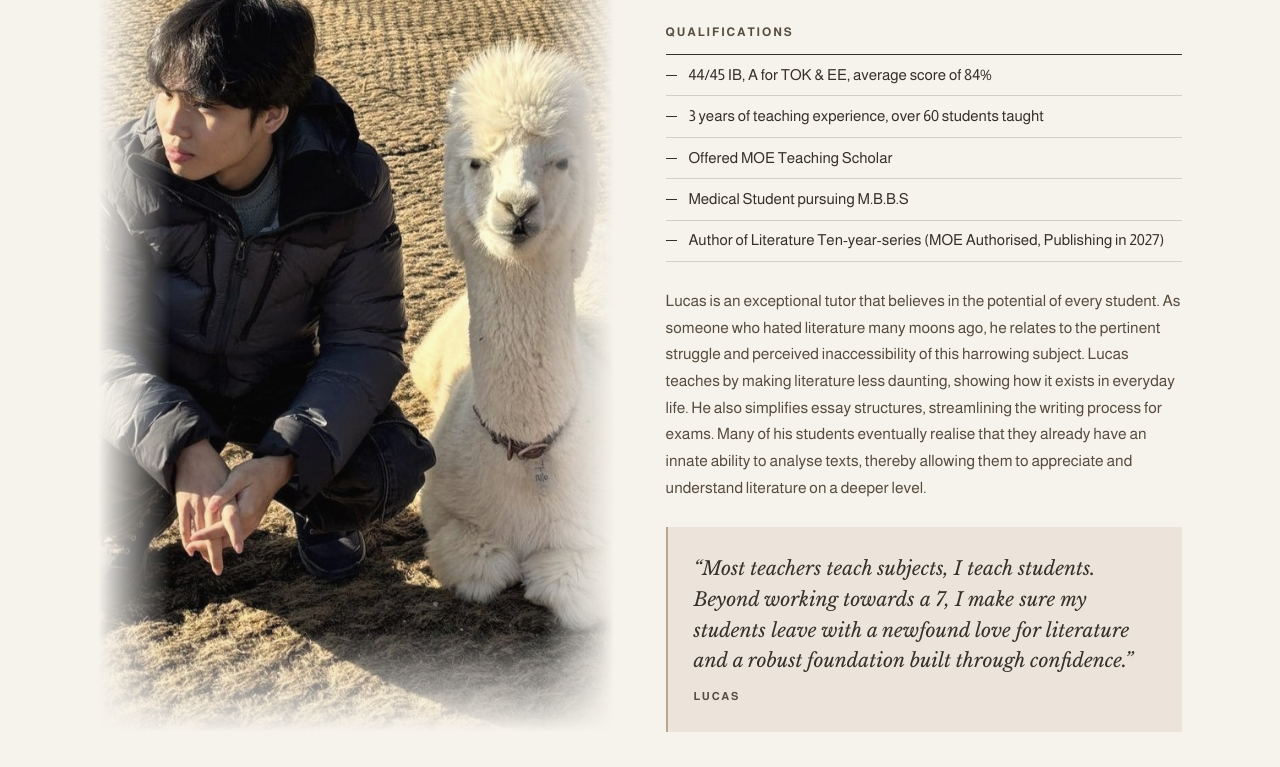
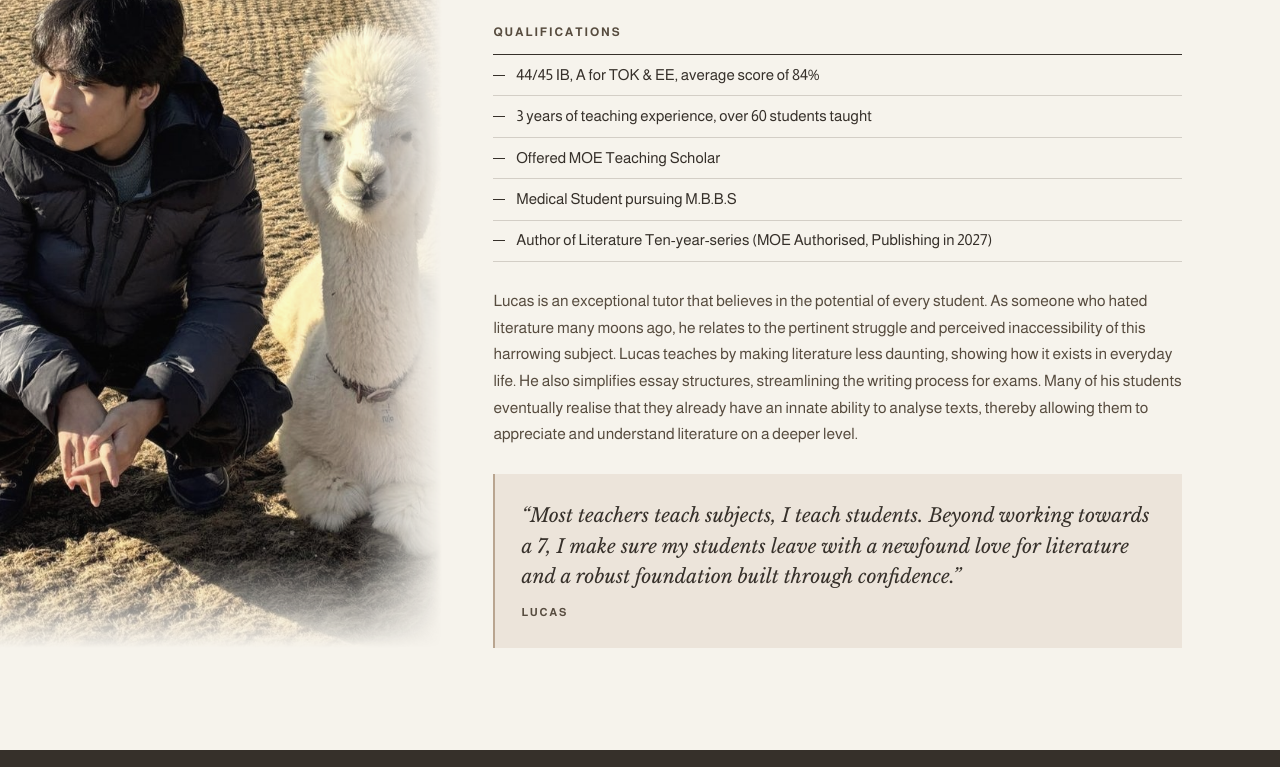
Before and after one commit to INQEDU/INQEDU-Website, a plain HTML site: page site/tutor.html in a window 1280 px wide. Shown: the part 343-1110 px from the top of the page. Drawn offline with Linux system fonts and the light colour scheme.

Commit message:
Narrow the tutor photo and bleed it to the left edge
The photo now runs from the left edge of the window and takes a third
of the row, giving the profile text a wider column.

Co-Authored-By: Claude Opus 5.5 <noreply@anthropic.com>
Claude-Session: https://claude.ai/code/session_01Ke8gU9KSMf7woJkjVfRPVW

```diff
--- a/site/css/styles.css
+++ b/site/css/styles.css
@@ -305,14 +305,15 @@ textarea { min-height: 150px; resize: vertical; }
 /* Tutor profiles: photo stretches to the full height of the text beside it and fades into the page */
 .tutor-page { padding: clamp(40px, 6vw, 80px) 0 clamp(56px, 8vw, 104px); }
 .tutor-page-label { font-family: var(--body); font-weight: 700; font-size: 0.75rem; margin: 0 0 clamp(24px, 3vw, 40px); padding-top: 0.9em; border-top: 1px solid var(--ink); display: inline-block; padding-right: 3em; }
-.tutor { display: grid; grid-template-columns: minmax(0, 1fr) minmax(0, 1fr); gap: clamp(24px, 4vw, 56px); align-items: stretch; }
+.tutor { display: grid; grid-template-columns: minmax(0, 0.75fr) minmax(0, 1.5fr); gap: clamp(24px, 4vw, 56px); align-items: stretch; }
 .tutor + .tutor { margin-top: clamp(56px, 8vw, 104px); padding-top: clamp(56px, 8vw, 104px); border-top: 1px solid var(--rule); }
-.tutor-photo { margin: 0; position: relative; min-height: 100%; }
+/* bleed the photo out to the left edge of the window */
+.tutor-photo { margin: 0 0 0 calc(-1 * (max(0px, (100vw - var(--wrap)) / 2) + var(--gutter))); position: relative; min-height: 100%; }
 .tutor-photo img { position: absolute; inset: 0; width: 100%; height: 100%; object-fit: cover; object-position: 50% 60%;
   filter: sepia(0.18) saturate(0.85) contrast(0.96);
-  -webkit-mask-image: linear-gradient(90deg, transparent 0, #000 14%, #000 86%, transparent 100%), linear-gradient(180deg, transparent 0, #000 10%, #000 88%, transparent 100%);
+  -webkit-mask-image: linear-gradient(90deg, #000 0, #000 80%, transparent 100%), linear-gradient(180deg, transparent 0, #000 10%, #000 88%, transparent 100%);
   -webkit-mask-composite: source-in;
-  mask-image: linear-gradient(90deg, transparent 0, #000 14%, #000 86%, transparent 100%), linear-gradient(180deg, transparent 0, #000 10%, #000 88%, transparent 100%);
+  mask-image: linear-gradient(90deg, #000 0, #000 80%, transparent 100%), linear-gradient(180deg, transparent 0, #000 10%, #000 88%, transparent 100%);
   mask-composite: intersect; }
 .tutor-body { display: flex; flex-direction: column; gap: clamp(18px, 2.2vw, 26px); }
 .tutor-head h2 { font-size: clamp(2.8rem, 5.4vw, 4.2rem); line-height: 1; letter-spacing: -0.01em; }
@@ -326,7 +327,7 @@ textarea { min-height: 150px; resize: vertical; }
 .tutor-quote cite { display: block; margin-top: 0.7rem; font-style: normal; font-weight: 700; font-size: 0.7rem; letter-spacing: 0.16em; text-transform: uppercase; color: var(--umber); }
 @media (max-width: 820px) {
   .tutor { grid-template-columns: 1fr; }
-  .tutor-photo { min-height: 0; max-width: 520px; }
+  .tutor-photo { min-height: 0; max-width: 520px; margin-left: calc(-1 * var(--gutter)); }
   .tutor-photo img { position: static; height: auto; aspect-ratio: 1 / 1; }
 }
 
```
